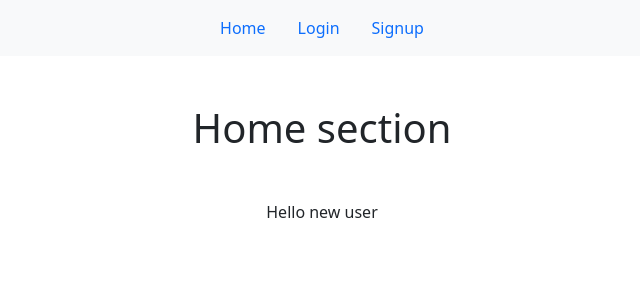
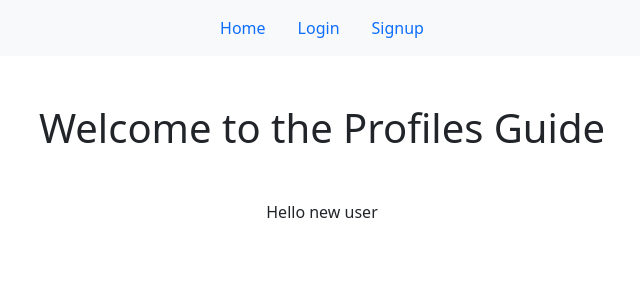
Before and after one commit to DizNicolasAmor/profilesguide, a React (Create React App) app in the folder frontend/: page / in a window 1280 px wide. Shown: the top 300 px of the page, without its empty margins (318-958 px from the left). Built offline with nearby package versions, Linux system fonts and the light colour scheme.

Commit message:
MASTER: frontend. update index.tsx

```diff
--- a/frontend/src/components/App.tsx
+++ /dev/null
@@ -1,20 +0,0 @@
-import React, { FC } from "react";
-import { BrowserRouter as Router, Switch, Route } from "react-router-dom";
-import Home from "./home";
-import Login from "./login";
-import NavbarComponent from "./navbar";
-import Signup from "./Signup";
-import "bootstrap/dist/css/bootstrap.min.css";
-
-const App: FC = () => (
-  <Router>
-    <NavbarComponent />
-    <Switch>
-      <Route path="/" component={Home} exact />
-      <Route path="/login" component={Login} exact />
-      <Route path="/signup" component={Signup} exact />
-    </Switch>
-  </Router>
-);
-
-export default App;
--- a/frontend/src/components/Signup.tsx
+++ /dev/null
@@ -1,7 +0,0 @@
-import React from "react";
-
-const Signup: React.FunctionComponent = () => {
-  return <div>I am the signup component</div>;
-};
-
-export default Signup;
--- a/frontend/src/components/home/index.tsx
+++ b/frontend/src/components/home/index.tsx
@@ -9,7 +9,7 @@ export interface IHome {
 }
 
 const Home: FC<IHome> = ({ user }) => (
-  <CustomSection title="Home section" titleId="idOfHomeTitle">
+  <CustomSection title="Welcome to the Profiles Guide" titleId="idOfHomeTitle">
     <p className="text-center my-5">Hello {user?.email || "new user"}</p>
   </CustomSection>
 );
--- a/frontend/src/index.tsx
+++ b/frontend/src/index.tsx
@@ -2,7 +2,7 @@ import React from "react";
 import ReactDOM from "react-dom";
 import { Provider } from "react-redux";
 import { store } from "./store";
-import App from "./components/App";
+import App from "./components/app";
 import reportWebVitals from "./reportWebVitals";
 
 const rootNode = document.getElementById("root");
```
Also changed, not shown: 1 other file (tests, documents, lock files or other folders).
